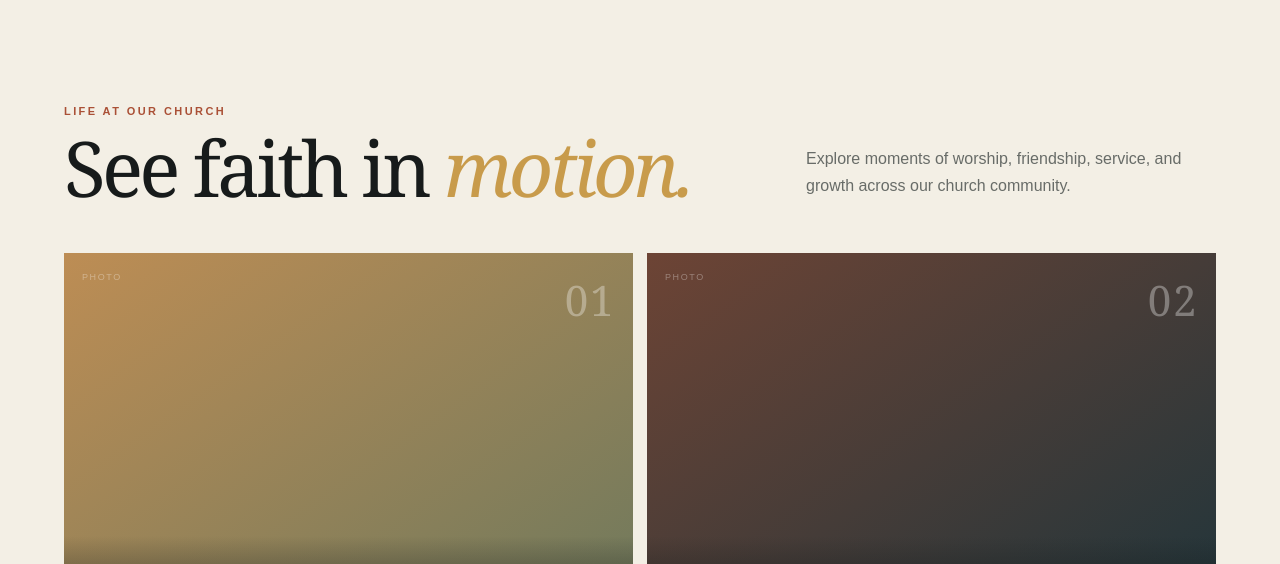
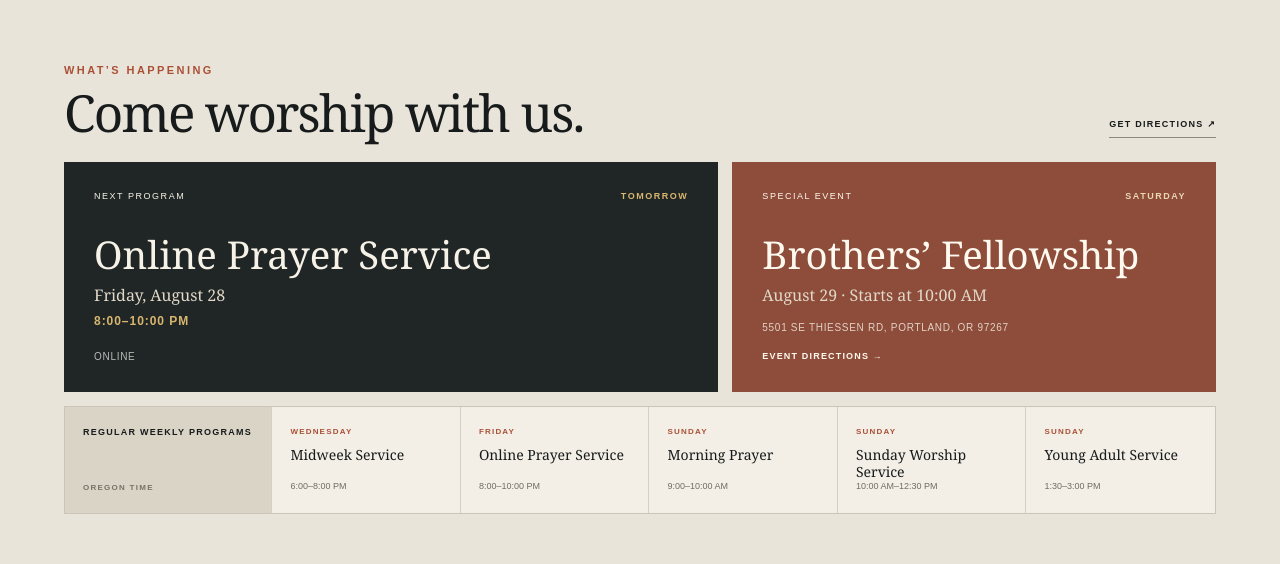
Before and after one commit to Eba-1/Shalom-Ethiopian-Evangelical-Church, a Next.js app: page / in a window 1280 px wide. Shown: the part 774-1338 px from the top of the page. Built offline with nearby package versions, Linux system fonts and the light colour scheme.

Commit message:
Add automatic program schedule component

```diff
--- /dev/null
+++ b/components/whats-happening.tsx
@@ -0,0 +1,112 @@
+"use client";
+
+import { useEffect, useState } from "react";
+
+const TIME_ZONE = "America/Los_Angeles";
+const ADDRESS = "5501 SE Thiessen Rd, Portland, OR 97267";
+const DIRECTIONS_URL = `https://www.google.com/maps/search/?api=1&query=${encodeURIComponent(ADDRESS)}`;
+
+const programs = [
+  { day: 3, dayName: "Wednesday", name: "Midweek Service", start: 18 * 60, end: 20 * 60, time: "6:00–8:00 PM" },
+  { day: 5, dayName: "Friday", name: "Online Prayer Service", start: 20 * 60, end: 22 * 60, time: "8:00–10:00 PM" },
+  { day: 0, dayName: "Sunday", name: "Morning Prayer", start: 9 * 60, end: 10 * 60, time: "9:00–10:00 AM" },
+  { day: 0, dayName: "Sunday", name: "Sunday Worship Service", start: 10 * 60, end: 12 * 60 + 30, time: "10:00 AM–12:30 PM" },
+  { day: 0, dayName: "Sunday", name: "Young Adult Service", start: 13 * 60 + 30, end: 15 * 60, time: "1:30–3:00 PM" },
+];
+
+const weekdayNumbers: Record<string, number> = {
+  Sun: 0, Mon: 1, Tue: 2, Wed: 3, Thu: 4, Fri: 5, Sat: 6,
+};
+
+function getPortlandTime(now: Date) {
+  const parts = new Intl.DateTimeFormat("en-US", {
+    timeZone: TIME_ZONE,
+    weekday: "short",
+    year: "numeric",
+    month: "numeric",
+    day: "numeric",
+    hour: "numeric",
+    minute: "numeric",
+    hourCycle: "h23",
+  }).formatToParts(now);
+  const value = (type: Intl.DateTimeFormatPartTypes) => Number(parts.find((part) => part.type === type)?.value);
+  const weekday = parts.find((part) => part.type === "weekday")?.value ?? "Sun";
+  return { weekday: weekdayNumbers[weekday], year: value("year"), month: value("month"), day: value("day"), minutes: value("hour") * 60 + value("minute") };
+}
+
+function getNextProgram(now: Date) {
+  const local = getPortlandTime(now);
+  const current = programs.find((program) => program.day === local.weekday && local.minutes >= program.start && local.minutes < program.end);
+  if (current) return { ...current, daysAway: 0, live: true, date: "Happening now" };
+
+  const candidates = programs.map((program) => {
+    let daysAway = (program.day - local.weekday + 7) % 7;
+    if (daysAway === 0 && program.start <= local.minutes) daysAway = 7;
+    return { ...program, daysAway, minutesAway: daysAway * 1440 + program.start - local.minutes };
+  }).sort((a, b) => a.minutesAway - b.minutesAway);
+
+  const next = candidates[0];
+  const calendarDate = new Date(Date.UTC(local.year, local.month - 1, local.day + next.daysAway));
+  const date = new Intl.DateTimeFormat("en-US", { month: "long", day: "numeric", timeZone: "UTC" }).format(calendarDate);
+  return { ...next, live: false, date };
+}
+
+function distanceLabel(daysAway: number, live: boolean) {
+  if (live) return "HAPPENING NOW";
+  if (daysAway === 0) return "TODAY";
+  if (daysAway === 1) return "TOMORROW";
+  return `IN ${daysAway} DAYS`;
+}
+
+export default function WhatsHappening() {
+  const [now, setNow] = useState<Date | null>(null);
+
+  useEffect(() => {
+    const update = () => setNow(new Date());
+    update();
+    const timer = window.setInterval(update, 60_000);
+    return () => window.clearInterval(timer);
+  }, []);
+
+  const next = now ? getNextProgram(now) : null;
+  const specialEventVisible = !now || now.getTime() < new Date("2026-08-30T00:00:00-07:00").getTime();
+
+  return (
+    <section className="happening" id="visit" aria-labelledby="happening-title">
+      <div className="happening-heading">
+        <div>
+          <p className="eyebrow dark">WHAT’S HAPPENING</p>
+          <h2 id="happening-title">Come worship with us.</h2>
+        </div>
+        <a href={DIRECTIONS_URL} target="_blank" rel="noreferrer">GET DIRECTIONS ↗</a>
+      </div>
+
+      <div className={`happening-featured ${specialEventVisible ? "" : "single"}`}>
+        <article className="next-program">
+          <div className="card-topline"><span>NEXT PROGRAM</span><b>{next ? distanceLabel(next.daysAway, next.live) : "UPDATING"}</b></div>
+          <h3>{next?.name ?? "Weekly Church Program"}</h3>
+          <p className="program-date">{next ? `${next.dayName}, ${next.date}` : "Checking the weekly schedule…"}</p>
+          <p className="program-time">{next?.time ?? ""}</p>
+          <p className="program-location">{next?.name === "Online Prayer Service" ? "Online" : ADDRESS}</p>
+        </article>
+
+        {specialEventVisible && <article className="special-event">
+          <div className="card-topline"><span>SPECIAL EVENT</span><b>SATURDAY</b></div>
+          <h3>Brothers’ Fellowship</h3>
+          <p className="program-date">August 29 · Starts at 10:00 AM</p>
+          <p className="program-location">{ADDRESS}</p>
+          <a href={DIRECTIONS_URL} target="_blank" rel="noreferrer">EVENT DIRECTIONS →</a>
+        </article>}
+      </div>
+
+      <div className="weekly-programs">
+        <div className="weekly-title"><span>REGULAR WEEKLY PROGRAMS</span><small>OREGON TIME</small></div>
+        {programs.map((program) => <div className="weekly-item" key={program.name}>
+          <span>{program.dayName}</span>
+          <strong>{program.name}</strong>
+          <small>{program.time}</small>
+        </div>)}
+      </div>
+    </section>
+  );
+}
```
